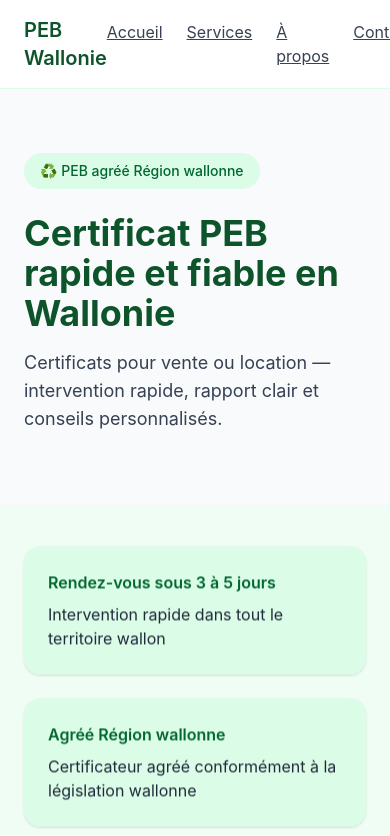
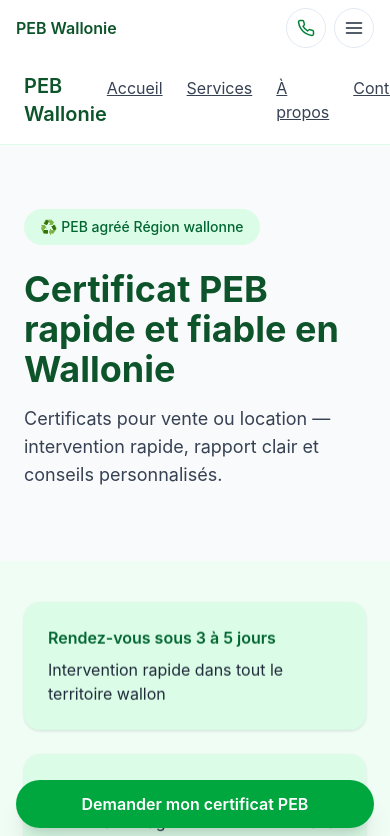
Before and after one commit to Albiatour/site-peb, a Next.js app: page / in a window 390 px wide. Shown: the top 836 px of the page. Built offline with nearby package versions, Linux system fonts and the light colour scheme.

Commit message:
maj mobile

```diff
--- a/src/app/layout.tsx
+++ b/src/app/layout.tsx
@@ -1,6 +1,7 @@
 import type { Metadata } from "next";
 import { Geist, Geist_Mono } from "next/font/google";
 import "./globals.css";
+import HeaderMobile from "@/components/HeaderMobile";
 
 const geistSans = Geist({
   variable: "--font-geist-sans",
@@ -14,7 +15,8 @@ const geistMono = Geist_Mono({
 
 export const metadata: Metadata = {
   title: "Certificat PEB - Wallonie | Certificateur PEB agréé",
-  description: "Certificats PEB rapides et fiables en Wallonie. Certificats pour vente ou location. Intervention sous 3-5 jours, remise sous 48h. Namur, Liège, Hainaut, Brabant wallon, Luxembourg.",
+  description:
+    "Certificats PEB rapides et fiables en Wallonie. Certificats pour vente ou location. Intervention sous 3-5 jours, remise sous 48h. Namur, Liège, Hainaut, Brabant wallon, Luxembourg.",
 };
 
 export default function RootLayout({
@@ -27,7 +29,12 @@ export default function RootLayout({
       <body
         className={`${geistSans.variable} ${geistMono.variable} antialiased bg-green-50`}
       >
-        {children}
+        {/* Mobile header only */}
+        <div className="md:hidden">
+          <HeaderMobile />
+        </div>
+        {/* Desktop content plus mobile content with bottom padding for sticky CTA */}
+        <div className="pb-20 md:pb-0">{children}</div>
       </body>
     </html>
   );
--- /dev/null
+++ b/src/components/HeaderMobile.tsx
@@ -0,0 +1,175 @@
+"use client";
+import * as React from "react";
+import Link from "next/link";
+import { usePathname } from "next/navigation";
+
+export default function HeaderMobile() {
+  const [open, setOpen] = React.useState(false);
+  const [scrolled, setScrolled] = React.useState(false);
+  const triggerRef = React.useRef<HTMLButtonElement | null>(null);
+  const panelRef = React.useRef<HTMLDivElement | null>(null);
+  const firstLinkRef = React.useRef<HTMLAnchorElement | null>(null);
+  const pathname = usePathname();
+
+  React.useEffect(() => {
+    const onScroll = () => setScrolled(window.scrollY > 8);
+    onScroll();
+    window.addEventListener("scroll", onScroll, { passive: true });
+    return () => window.removeEventListener("scroll", onScroll);
+  }, []);
+
+  React.useEffect(() => {
+    if (open) {
+      const onKey = (e: KeyboardEvent) => {
+        if (e.key === "Escape") {
+          setOpen(false);
+          triggerRef.current?.focus();
+        }
+      };
+      document.addEventListener("keydown", onKey);
+      // focus first link for simple focus trap start
+      setTimeout(() => firstLinkRef.current?.focus(), 0);
+      return () => document.removeEventListener("keydown", onKey);
+    }
+  }, [open]);
+
+  const links: Array<{ href: string; label: string }> = [
+    { href: "/", label: "Accueil" },
+    { href: "/services", label: "Services PEB" },
+    { href: "/tarifs", label: "Tarifs" },
+    { href: "/zones", label: "Zones desservies" },
+    { href: "/a-propos", label: "À propos" },
+    { href: "/faq", label: "FAQ" },
+    { href: "/contact", label: "Contact" },
+  ];
+
+  const whatsappUrl = "https://wa.me/32XXXXXXXXX?text=Bonjour%20je%20souhaite%20un%20certificat%20PEB"; // TODO: remplacer par numéro réel
+  const telHref = "tel:+32XXXXXXXX"; // TODO: remplacer par numéro réel
+
+  return (
+    <>
+      {/* spacer to avoid layout shift */}
+      <div className="md:hidden h-14" aria-hidden />
+
+      {/* Top bar */}
+      <header
+        className={
+          "md:hidden fixed top-0 inset-x-0 z-40 h-14 bg-white/95 backdrop-blur " +
+          (scrolled ? "shadow-sm" : "")
+        }
+      >
+        <div className="h-full px-4 flex items-center justify-between">
+          <Link href="/" className="text-base font-semibold text-green-900">
+            PEB Wallonie
+          </Link>
+          <div className="flex items-center gap-2">
+            <a
+              href={telHref}
+              aria-label="Appeler"
+              className="inline-flex h-10 w-10 items-center justify-center rounded-full border border-slate-200 text-green-700 hover:bg-slate-50 focus:outline-none focus-visible:ring-2 focus-visible:ring-green-600/30"
+            >
+              {/* phone icon */}
+              <svg width="18" height="18" viewBox="0 0 24 24" fill="none" stroke="currentColor" strokeWidth="2" strokeLinecap="round" strokeLinejoin="round" aria-hidden>
+                <path d="M22 16.92v3a2 2 0 0 1-2.18 2 19.8 19.8 0 0 1-8.63-3.07 19.5 19.5 0 0 1-6-6A19.8 19.8 0 0 1 2.1 4.18 2 2 0 0 1 4.11 2h3a2 2 0 0 1 2 1.72c.12.9.33 1.77.62 2.6a2 2 0 0 1-.45 2.11L8.09 9.91a16 16 0 0 0 6 6l1.48-1.19a2 2 0 0 1 2.11-.45c.83.29 1.7.5 2.6.62A2 2 0 0 1 22 16.92z" />
+              </svg>
+            </a>
+            <button
+              ref={triggerRef}
+              aria-label="Ouvrir le menu"
+              aria-expanded={open}
+              onClick={() => setOpen(true)}
+              className="inline-flex h-10 w-10 items-center justify-center rounded-full border border-slate-200 text-slate-800 hover:bg-slate-50 focus:outline-none focus-visible:ring-2 focus-visible:ring-green-600/30"
+            >
+              {/* burger */}
+              <svg width="20" height="20" viewBox="0 0 24 24" fill="none" stroke="currentColor" strokeWidth="2" strokeLinecap="round" strokeLinejoin="round" aria-hidden>
+                <line x1="3" y1="6" x2="21" y2="6" />
+                <line x1="3" y1="12" x2="21" y2="12" />
+                <line x1="3" y1="18" x2="21" y2="18" />
+              </svg>
+            </button>
+          </div>
+        </div>
+      </header>
+
+      {/* Drawer */}
+      {open && (
+        <div
+          className="md:hidden fixed inset-0 z-50"
+          role="dialog"
+          aria-modal="true"
+          onClick={(e) => {
+            if (e.target === e.currentTarget) setOpen(false);
+          }}
+        >
+          <div className="absolute inset-0 bg-black/40" />
+          <div
+            ref={panelRef}
+            className="absolute right-0 top-0 h-full w-[88vw] max-w-sm bg-white rounded-l-3xl p-6 flex flex-col justify-between translate-x-0 transition-transform duration-300"
+          >
+            <div>
+              {/* Brand */}
+              <div className="flex items-center gap-3 mb-6">
+                <div className="h-10 w-10 rounded-full bg-green-100 text-green-800 flex items-center justify-center font-bold">P</div>
+                <div>
+                  <div className="text-base font-semibold text-slate-900">PEB Wallonie</div>
+                  <div className="text-xs text-slate-500">Certificats PEB en Wallonie</div>
+                </div>
+              </div>
+              {/* Links */}
+              <nav className="divide-y divide-slate-200 border-t border-b border-slate-200">
+                {links.map((l, idx) => {
+                  const active = pathname === l.href;
+                  const common = "flex items-center justify-between py-3 focus:outline-none focus-visible:ring-2 focus-visible:ring-green-600/30 hover:bg-slate-50";
+                  return (
+                    <Link
+                      key={l.href}
+                      ref={idx === 0 ? firstLinkRef : undefined}
+                      href={l.href}
+                      className={common + " px-1 text-lg font-medium " + (active ? "text-green-700" : "text-slate-800")}
+                      onClick={() => setOpen(false)}
+                    >
+                      <span>{l.label}</span>
+                      {active ? (
+                        <span className="ml-3 inline-block h-2 w-2 rounded-full bg-green-600" aria-hidden />
+                      ) : (
+                        <span className="ml-3 inline-block h-2 w-2 rounded-full bg-transparent" aria-hidden />
+                      )}
+                    </Link>
+                  );
+                })}
+              </nav>
+            </div>
+
+            {/* Actions rapides */}
+            <div className="mt-6 space-y-3">
+              <a
+                href={whatsappUrl}
+                className="inline-flex w-full h-12 items-center justify-center rounded-full bg-green-600 text-white font-semibold shadow-sm hover:bg-green-700 focus:outline-none focus-visible:ring-2 focus-visible:ring-green-600/30"
+                onClick={() => setOpen(false)}
+              >
+                WhatsApp
+              </a>
+              <a
+                href={telHref}
+                className="inline-flex w-full h-12 items-center justify-center rounded-full border border-slate-300 text-slate-800 font-semibold hover:bg-slate-50 focus:outline-none focus-visible:ring-2 focus-visible:ring-green-600/30"
+                onClick={() => setOpen(false)}
+              >
+                Appeler
+              </a>
+            </div>
+          </div>
+        </div>
+      )}
+
+      {/* Sticky CTA bottom */}
+      <div className="md:hidden fixed bottom-4 inset-x-4 z-40">
+        <a
+          href={whatsappUrl}
+          className="block h-12 rounded-full bg-green-600 text-white text-center leading-[3rem] font-semibold shadow-xl hover:bg-green-700 focus:outline-none focus-visible:ring-2 focus-visible:ring-green-600/30"
+        >
+          Demander mon certificat PEB
+        </a>
+      </div>
+    </>
+  );
+}
```
